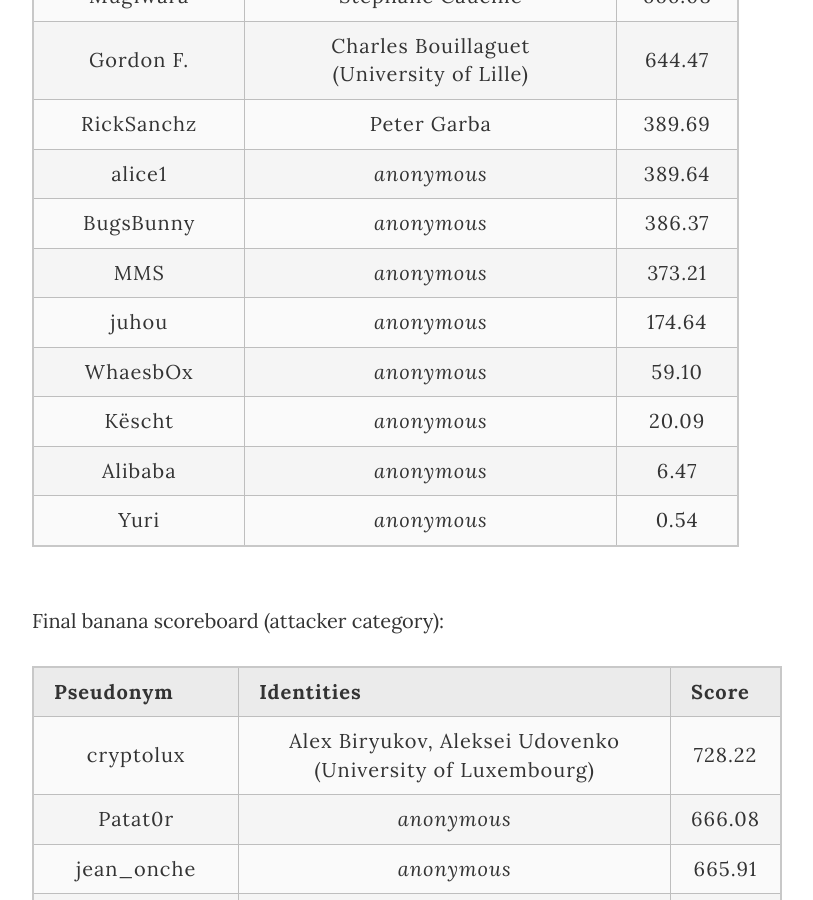
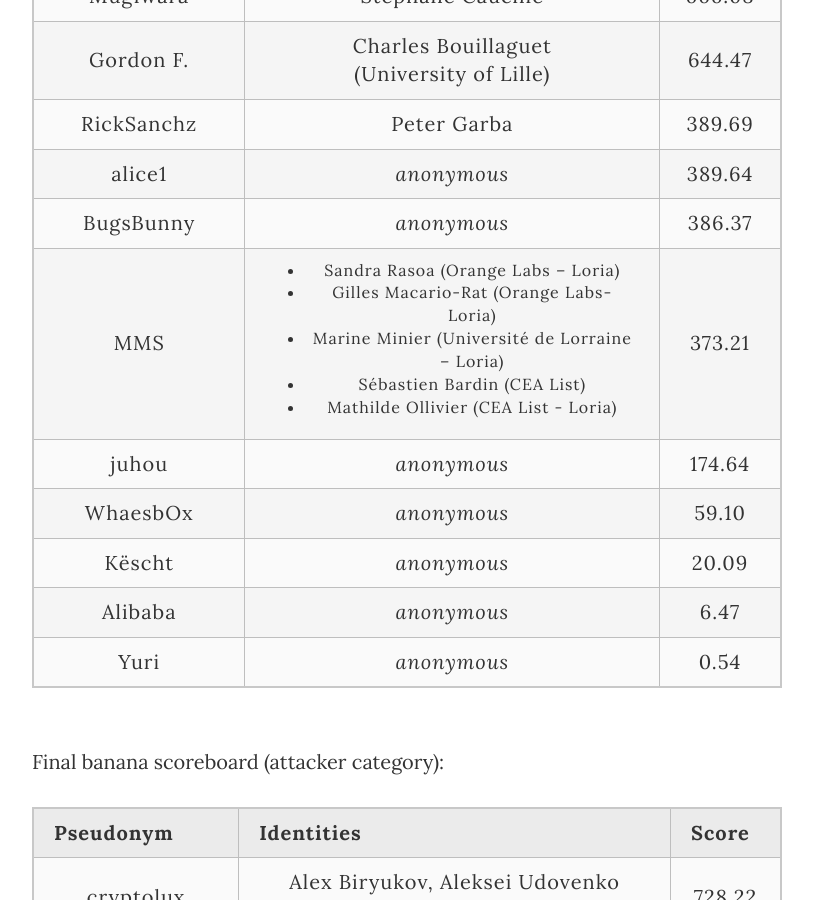
Before and after one commit to whibox-contest/whibox-contest.github.io, a Jekyll site: the page built from 2019/index.html, in a window 1280 px wide and 900 px high, scrolled down 1624 px. Shown: the whole window, without its empty margins (233-1046 px from the left). Built offline with Jekyll 4.4.1, drawn with Linux system fonts in a browser that asks for light colours; formulas are drawn with MathJax 3.

Commit message:
Reveal the identity of MMS

```diff
--- a/2019/index.html
+++ b/2019/index.html
@@ -140,7 +140,16 @@ redirect_from: "/index.html"
 
               <tr>
 		<td> MMS </td>
-		<td> <i>anonymous</i> </td>
+		<td>
+		  <ul style="font-size:16px">
+		    <li>Sandra Rasoa (Orange Labs – Loria)</li>
+		    <li>Gilles Macario-Rat (Orange Labs- Loria)</li>
+		    <li>Marine Minier (Université de Lorraine – Loria)</li>
+		    <li>Sébastien Bardin (CEA List)</li>
+		    <li>Mathilde Ollivier (CEA List - Loria)</li>
+		  </ul>
+
+		</td>
 		<td> 373.21 </td>
               </tr>
 
```
Also changed, not shown: Gemfile (added, +10 -0 lines).
